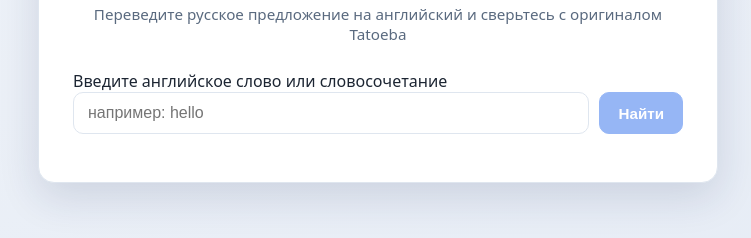
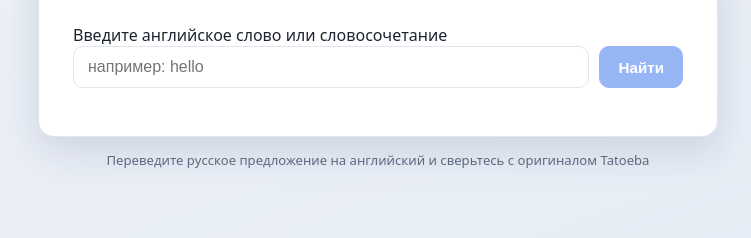
Before and after one commit to ru2eng/ru2eng.github.io, a plain HTML site: page index.html in a window 1280 px wide. Shown: the part 108-346 px from the top of the page, without its empty margins (262-1013 px from the left). Drawn offline with Linux system fonts and the light colour scheme.

Commit message:
Шапка показывает слово; подпись перенесена в подвал

```diff
--- a/app.js
+++ b/app.js
@@ -20,6 +20,7 @@
     panelError: $('panel-error'),
     spinner: $('spinner'),
     inputWord: $('input-word'),
+    queryWord: $('query-word'),
     btnSearch: $('btnSearch'),
     ruSentence: $('ru-sentence'),
     answerRow: $('answer-row'),
@@ -591,6 +592,8 @@ function onApiAudioError() {
     el.panelAudio.classList.toggle('hidden', step !== 'revealed');
     el.panelError.classList.toggle('hidden', !state.error);
 
+    el.queryWord.textContent = state.step === 'word' ? '' : state.query;
+
     el.btnSearch.disabled = !el.inputWord.value.trim() || step === 'loading';
     el.btnNext.disabled = state.loadingMore;
 
--- a/index.html
+++ b/index.html
@@ -18,7 +18,7 @@
   <main id="app">
     <header class="app-header">
       <h1>Тренажёр английского</h1>
-      <p class="sub">Переведите русское предложение на английский и сверьтесь с оригиналом Tatoeba</p>
+      <p id="query-word" class="sub"></p>
       <button id="btnTheme">Тема: авто</button>
     </header>
 
@@ -85,6 +85,10 @@
     </section>
   </main>
 
+  <footer class="app-footer">
+    <p>Переведите русское предложение на английский и сверьтесь с оригиналом Tatoeba</p>
+  </footer>
+
   <script>
     (function () {
       'use strict';
--- a/styles.css
+++ b/styles.css
@@ -107,8 +107,8 @@ body {
   color: var(--text);
   background: linear-gradient(160deg, var(--bg-1), var(--bg-2));
   display: flex;
-  align-items: flex-start;
-  justify-content: center;
+  flex-direction: column;
+  align-items: center;
   padding: 40px 16px;
   -webkit-tap-highlight-color: transparent;
 }
@@ -136,6 +136,16 @@ body {
 }
 
 .hidden { display: none !important; }
+
+.app-footer {
+  width: 100%;
+  max-width: 680px;
+  text-align: center;
+  margin-top: 14px;
+  font-size: 0.82rem;
+  color: var(--muted);
+}
+.app-footer p { margin: 0; }
 
 .panel { margin-bottom: 20px; }
 .panel:last-child { margin-bottom: 0; }
```
